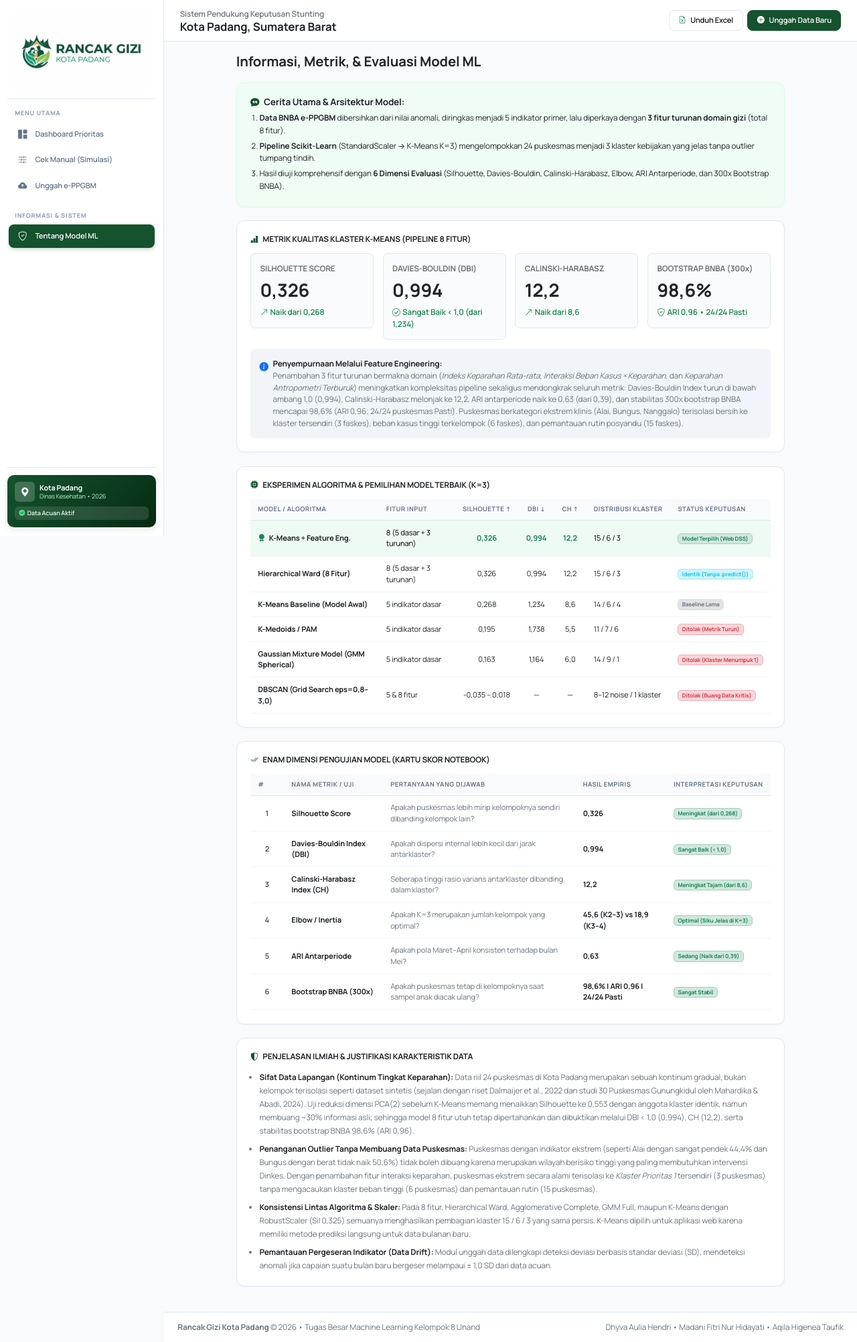
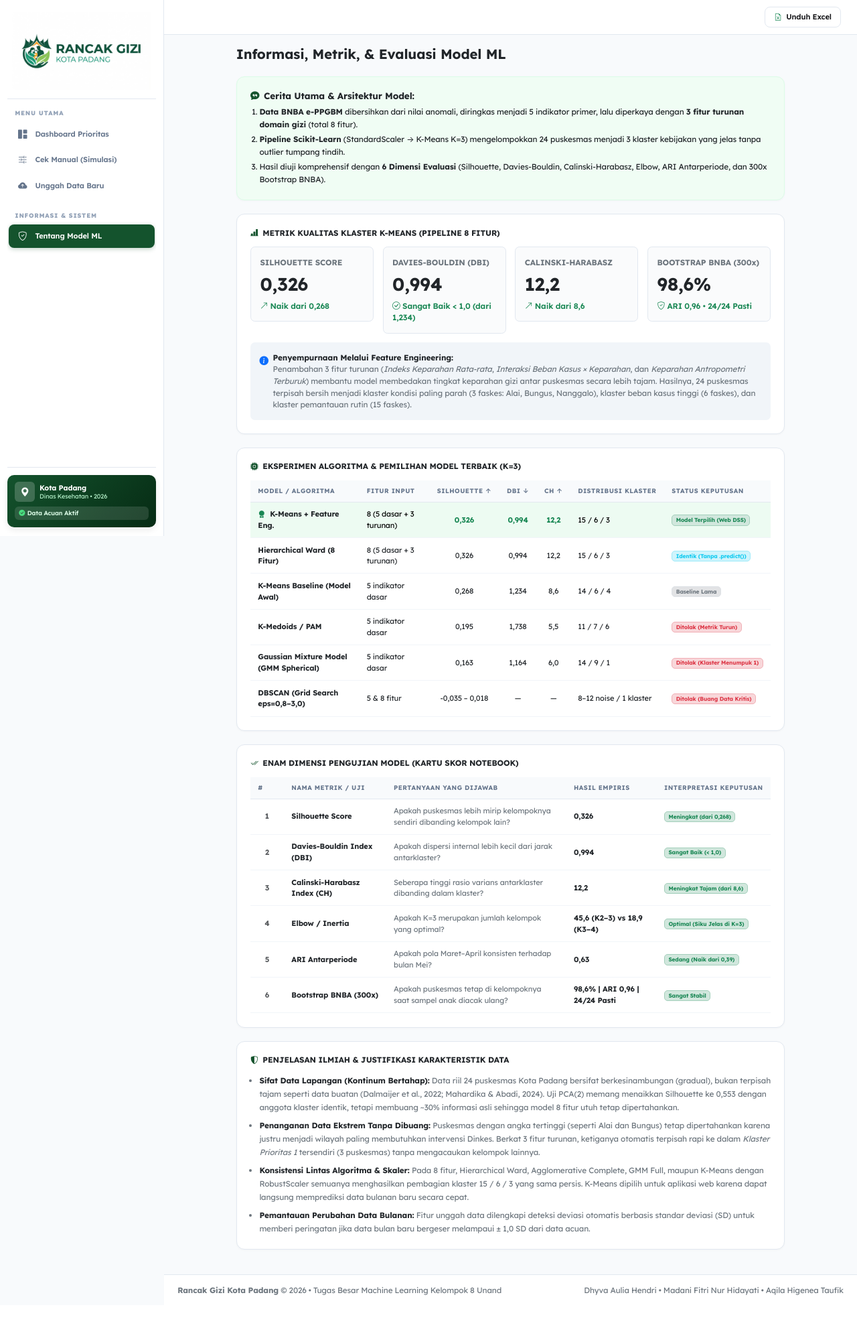
Before and after one commit to aqilahigenea/TB-ML, a Flask app: page /informasi-model in a window 1280 px wide. Shown: the whole page at 67% size. After the commit the page ends 1933 px from the top, so only its background shows below. Run offline with Flask 3, Linux system fonts and the light colour scheme; parts of the project's set-up code (start-up, migrations or seed data) failed here and were passed over.

Commit message:
Update sistem web dan UI

```diff
--- a/static/css/rancak-gizi.css
+++ b/static/css/rancak-gizi.css
@@ -5,7 +5,7 @@
   Layout: Fixed Sidebar Kiri + Main Content Kanan
 */
 
-@import url('https://fonts.googleapis.com/css2?family=Manrope:wght@400;500;600;700;800&display=swap');
+@import url('https://fonts.googleapis.com/css2?family=Lexend:wght@400;500;600;700;800&display=swap');
 
 :root {
   --rg-primary: #14532d;         /* Hijau Tua / Dark Forest Green */
@@ -37,6 +37,7 @@
   --rg-t3-bg: #f0fdf4;
   --rg-t3-text: #15803d;
   --rg-t3-border: #bbf7d0;
+  --bs-body-font-family: 'Lexend', system-ui, -apple-system, sans-serif;
 }
 
 * {
@@ -48,7 +49,7 @@ html {
 }
 
 body {
-  font-family: 'Manrope', system-ui, -apple-system, sans-serif;
+  font-family: 'Lexend', system-ui, -apple-system, sans-serif;
   background-color: var(--rg-bg);
   color: var(--rg-text-primary);
   letter-spacing: -0.01em;
--- a/templates/base.html
+++ b/templates/base.html
@@ -8,10 +8,10 @@
     <link href="https://cdn.jsdelivr.net/npm/bootstrap@5.3.2/dist/css/bootstrap.min.css" rel="stylesheet">
     <!-- Bootstrap Icons -->
     <link rel="stylesheet" href="https://cdn.jsdelivr.net/npm/bootstrap-icons@1.11.2/font/bootstrap-icons.min.css">
-    <!-- Google Font: Manrope -->
+    <!-- Google Font: Lexend -->
     <link rel="preconnect" href="https://fonts.googleapis.com">
     <link rel="preconnect" href="https://fonts.gstatic.com" crossorigin>
-    <link href="https://fonts.googleapis.com/css2?family=Manrope:wght@400;500;600;700;800&display=swap" rel="stylesheet">
+    <link href="https://fonts.googleapis.com/css2?family=Lexend:wght@400;500;600;700;800&display=swap" rel="stylesheet">
     <!-- Rancak Gizi Modern SaaS Stylesheet -->
     <link rel="stylesheet" href="{{ url_for('static', filename='css/rancak-gizi.css') }}">
     {% block extra_head %}{% endblock %}
@@ -26,8 +26,8 @@
         <a href="/">
             <img src="{{ url_for('static', filename='img/logo_rancak_gizi.jpg') }}" alt="Rancak Gizi" class="mobile-logo">
         </a>
-        <a href="/upload" class="btn btn-sm btn-rg-primary">
-            <i class="bi bi-plus-lg"></i>
+        <a href="/ekspor" class="btn btn-sm btn-rg-outline" title="Unduh Excel">
+            <i class="bi bi-file-earmark-excel text-success"></i>
         </a>
     </header>
 
@@ -62,7 +62,7 @@
 
                 <a href="/upload" class="sidebar-link {% if request.path == '/upload' or request.path == '/hasil' %}active{% endif %}">
                     <i class="bi bi-cloud-arrow-up-fill"></i>
-                    <span>Unggah e-PPGBM</span>
+                    <span>Unggah Data Baru</span>
                 </a>
 
                 <div class="nav-section-label mt-4">INFORMASI &amp; SISTEM</div>
@@ -97,17 +97,10 @@
         <div class="app-main">
 
             <!-- Desktop Topbar -->
-            <header class="desktop-topbar d-none d-lg-flex justify-content-between align-items-center">
-                <div class="topbar-welcome">
-                    <span class="text-secondary small fw-semibold">Sistem Pendukung Keputusan Stunting</span>
-                    <h5 class="fw-bold text-dark mb-0">Kota Padang, Sumatera Barat</h5>
-                </div>
+            <header class="desktop-topbar d-none d-lg-flex justify-content-end align-items-center">
                 <div class="d-flex align-items-center gap-2">
                     <a href="/ekspor" class="btn btn-rg-outline d-inline-flex align-items-center">
                         <i class="bi bi-file-earmark-excel text-success me-2"></i> Unduh Excel
-                    </a>
-                    <a href="/upload" class="btn btn-rg-primary d-inline-flex align-items-center">
-                        <i class="bi bi-plus-circle-fill me-2"></i> Unggah Data Baru
                     </a>
                 </div>
             </header>
--- a/templates/hasil.html
+++ b/templates/hasil.html
@@ -33,7 +33,7 @@
     <div class="d-flex justify-content-between align-items-center mb-3">
         <div>
             <h6 class="fw-bold text-dark text-uppercase small tracking-wide mb-1">
-                <i class="bi bi-activity me-1" style="color: var(--rg-primary);"></i> Pemantauan Pergeseran Indikator (Data Drift vs Acuan Kota)
+                <i class="bi bi-activity me-1" style="color: var(--rg-primary);"></i> Pemantauan Perubahan Data Bulanan
             </h6>
             <div class="text-secondary small">Ambang batas deviasi: Normal (&lt; 0,5 SD) &bull; Waspada (0,5 &ndash; 1,0 SD) &bull; Kritis (&ge; 1,0 SD)</div>
         </div>
@@ -74,7 +74,7 @@
                     <th class="text-center">Skor Urgensi</th>
                     <th>Beban Kasus</th>
                     <th>Profil Klaster</th>
-                    <th>Usulan Kebijakan Manajerial</th>
+                    <th>Usulan Tindakan / Program Dinkes</th>
                 </tr>
             </thead>
             <tbody>
--- a/templates/informasi.html
+++ b/templates/informasi.html
@@ -63,7 +63,7 @@
                     <i class="bi bi-info-circle-fill text-primary mt-1"></i>
                     <div class="small text-secondary">
                         <strong class="text-dark">Penyempurnaan Melalui Feature Engineering:</strong><br>
-                        Penambahan 3 fitur turunan bermakna domain (<em>Indeks Keparahan Rata-rata</em>, <em>Interaksi Beban Kasus &times; Keparahan</em>, dan <em>Keparahan Antropometri Terburuk</em>) meningkatkan kompleksitas pipeline sekaligus mendongkrak seluruh metrik: Davies-Bouldin Index turun di bawah ambang 1,0 (0,994), Calinski-Harabasz melonjak ke 12,2, ARI antarperiode naik ke 0,63 (dari 0,39), dan stabilitas 300x bootstrap BNBA mencapai 98,6% (ARI 0,96; 24/24 puskesmas Pasti). Puskesmas berkategori ekstrem klinis (Alai, Bungus, Nanggalo) terisolasi bersih ke klaster tersendiri (3 faskes), beban kasus tinggi terkelompok (6 faskes), dan pemantauan rutin posyandu (15 faskes).
+                        Penambahan 3 fitur turunan (<em>Indeks Keparahan Rata-rata</em>, <em>Interaksi Beban Kasus &times; Keparahan</em>, dan <em>Keparahan Antropometri Terburuk</em>) membantu model membedakan tingkat keparahan gizi antar puskesmas secara lebih tajam. Hasilnya, 24 puskesmas terpisah bersih menjadi klaster kondisi paling parah (3 faskes: Alai, Bungus, Nanggalo), klaster beban kasus tinggi (6 faskes), dan klaster pemantauan rutin (15 faskes).
                     </div>
                 </div>
             </div>
@@ -222,20 +222,20 @@
 
             <ul class="text-secondary small mb-0 ps-3" style="line-height: 1.7;">
                 <li class="mb-2">
-                    <strong class="text-dark">Sifat Data Lapangan (Kontinum Tingkat Keparahan):</strong>
-                    Data riil 24 puskesmas di Kota Padang merupakan sebuah kontinum gradual, bukan kelompok terisolasi seperti dataset sintetis (sejalan dengan riset Dalmaijer et al., 2022 dan studi 30 Puskesmas Gunungkidul oleh Mahardika &amp; Abadi, 2024). Uji reduksi dimensi PCA(2) sebelum K-Means memang menaikkan Silhouette ke 0,553 dengan anggota klaster identik, namun membuang ~30% informasi asli; sehingga model 8 fitur utuh tetap dipertahankan dan dibuktikan melalui DBI &lt; 1,0 (0,994), CH (12,2), serta stabilitas bootstrap BNBA 98,6% (ARI 0,96).
+                    <strong class="text-dark">Sifat Data Lapangan (Kontinum Bertahap):</strong>
+                    Data riil 24 puskesmas Kota Padang bersifat berkesinambungan (gradual), bukan terpisah tajam seperti data buatan (Dalmaijer et al., 2022; Mahardika &amp; Abadi, 2024). Uji PCA(2) memang menaikkan Silhouette ke 0,553 dengan anggota klaster identik, tetapi membuang ~30% informasi asli sehingga model 8 fitur utuh tetap dipertahankan.
                 </li>
                 <li class="mb-2">
-                    <strong class="text-dark">Penanganan Outlier Tanpa Membuang Data Puskesmas:</strong>
-                    Puskesmas dengan indikator ekstrem (seperti Alai dengan sangat pendek 44,4% dan Bungus dengan berat tidak naik 50,6%) tidak boleh dibuang karena merupakan wilayah berisiko tinggi yang paling membutuhkan intervensi Dinkes. Dengan penambahan fitur interaksi keparahan, puskesmas ekstrem secara alami terisolasi ke <em>Klaster Prioritas 1</em> tersendiri (3 puskesmas) tanpa mengacaukan klaster beban tinggi (6 puskesmas) dan pemantauan rutin (15 puskesmas).
+                    <strong class="text-dark">Penanganan Data Ekstrem Tanpa Dibuang:</strong>
+                    Puskesmas dengan angka tertinggi (seperti Alai dan Bungus) tetap dipertahankan karena justru menjadi wilayah paling membutuhkan intervensi Dinkes. Berkat 3 fitur turunan, ketiganya otomatis terpisah rapi ke dalam <em>Klaster Prioritas 1</em> tersendiri (3 puskesmas) tanpa mengacaukan kelompok lainnya.
                 </li>
                 <li class="mb-2">
                     <strong class="text-dark">Konsistensi Lintas Algoritma &amp; Skaler:</strong>
-                    Pada 8 fitur, Hierarchical Ward, Agglomerative Complete, GMM Full, maupun K-Means dengan RobustScaler (Sil 0,325) semuanya menghasilkan pembagian klaster 15 / 6 / 3 yang sama persis. K-Means dipilih untuk aplikasi web karena memiliki metode prediksi langsung untuk data bulanan baru.
+                    Pada 8 fitur, Hierarchical Ward, Agglomerative Complete, GMM Full, maupun K-Means dengan RobustScaler semuanya menghasilkan pembagian klaster 15 / 6 / 3 yang sama persis. K-Means dipilih untuk aplikasi web karena dapat langsung memprediksi data bulanan baru secara cepat.
                 </li>
                 <li>
-                    <strong class="text-dark">Pemantauan Pergeseran Indikator (Data Drift):</strong>
-                    Modul unggah data dilengkapi deteksi deviasi berbasis standar deviasi (SD), mendeteksi anomali jika capaian suatu bulan baru bergeser melampaui &plusmn; 1,0 SD dari data acuan.
+                    <strong class="text-dark">Pemantauan Perubahan Data Bulanan:</strong>
+                    Fitur unggah data dilengkapi deteksi deviasi otomatis berbasis standar deviasi (SD) untuk memberi peringatan jika data bulan baru bergeser melampaui &plusmn; 1,0 SD dari data acuan.
                 </li>
             </ul>
         </div>
--- a/templates/upload.html
+++ b/templates/upload.html
@@ -90,7 +90,7 @@
                         <div>
                             <div class="fw-bold text-dark small">Tahap 1: Validasi &amp; Pembersihan</div>
                             <div class="text-secondary" style="font-size: 0.78rem;">
-                                Memeriksa kelengkapan kolom, menyaring balita usia 0–60 bulan Kota Padang, dan membuang data anomali ekstrem.
+                                Memeriksa kelengkapan kolom, menyaring balita usia 0–60 bulan Kota Padang, dan membuang data tidak wajar.
                             </div>
                         </div>
                     </div>
@@ -100,7 +100,7 @@
                             2
                         </div>
                         <div>
-                            <div class="fw-bold text-dark small">Tahap 2: Agregasi 5 Indikator</div>
+                            <div class="fw-bold text-dark small">Tahap 2: Menghitung 5 Indikator Gizi per Puskesmas</div>
                             <div class="text-secondary" style="font-size: 0.78rem;">
                                 Menghitung rasio stunting, wasting, gizi kurang, tren berat tidak naik (T), serta ibu hamil KEK untuk 24 puskesmas.
                             </div>
```
Also changed, not shown: templates/cek_manual.html (+6 -6 lines), templates/detail.html (+5 -5 lines).
